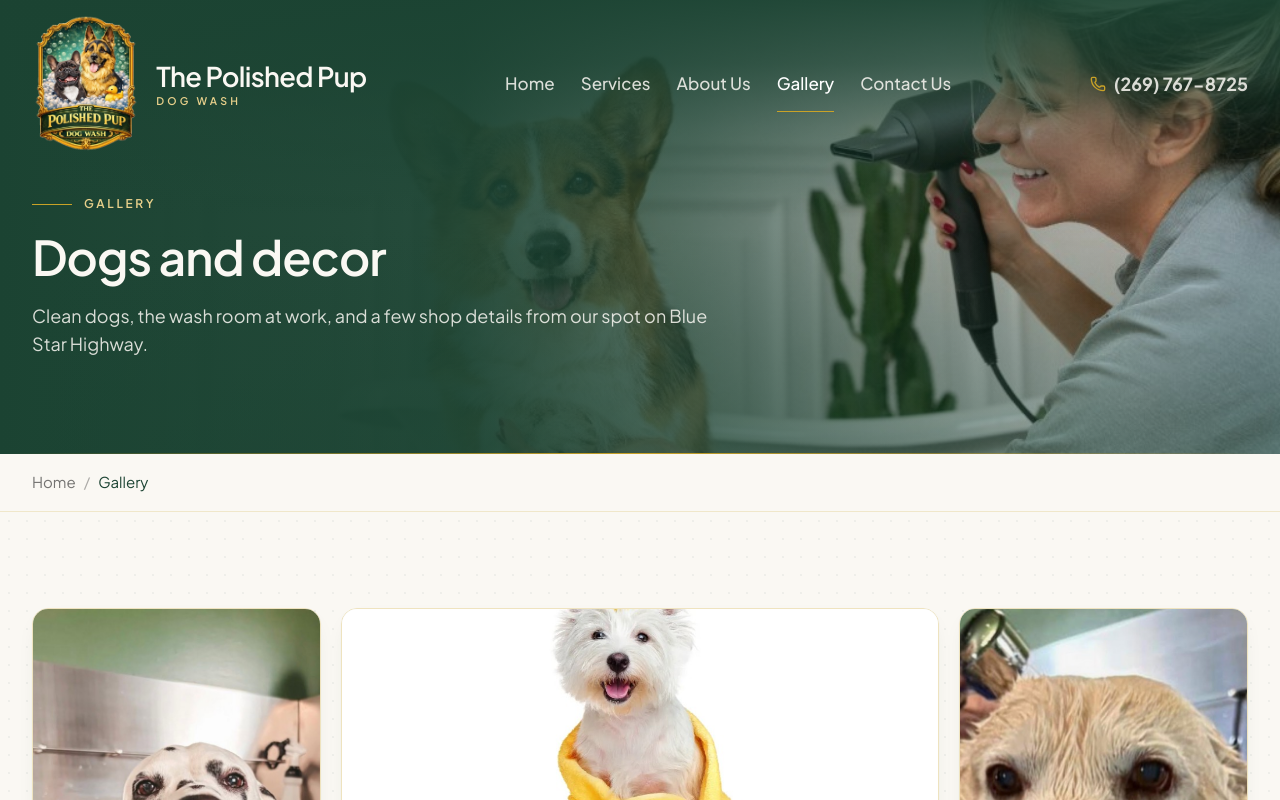
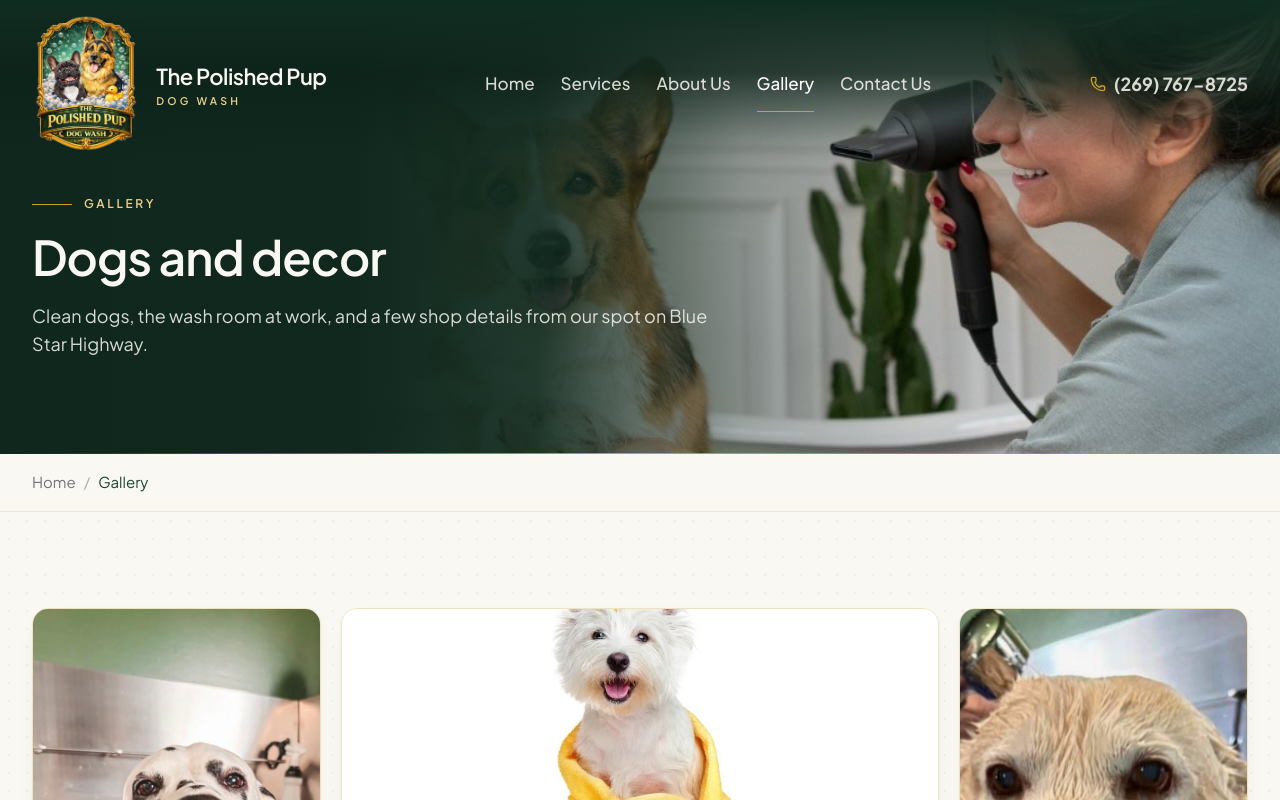
Before and after one commit to webstix-git/the-polished-pup, a Next.js app: page /gallery in a window 1280 px wide. Shown: the top 800 px of the page. Built offline with nearby package versions, Linux system fonts and the light colour scheme.

Commit message:
responsive fixes

```diff
--- a/src/app/globals.css
+++ b/src/app/globals.css
@@ -136,8 +136,21 @@
     }
   }
 
-  /* Mobile: full readable scrim (L→R desktop wash leaves text washed-out on narrow screens) */
+  /* Home hero — dark green scrim for text/nav contrast */
   .home-hero__overlay {
+    background-image:
+      linear-gradient(
+        to bottom,
+        rgb(17 44 33 / 94%) 0%,
+        rgb(15 38 29 / 88%) 22%,
+        rgb(13 33 25 / 78%) 48%,
+        rgb(13 30 23 / 72%) 72%,
+        rgb(15 35 27 / 82%) 100%
+      );
+  }
+
+  /* Inside-page banners */
+  .page-hero__overlay {
     background-image:
       linear-gradient(
         to bottom,
@@ -156,6 +169,26 @@
           to bottom,
           rgb(17 44 33) 0%,
           rgb(13 35 26 / 37%) 16%,
+          rgb(27 67 50 / 0%) 34%,
+          transparent 48%
+        ),
+        linear-gradient(
+          90deg,
+          #0f271d 0%,
+          #10281e 28%,
+          rgb(17 43 32 / 92%) 42%,
+          rgb(15 37 27 / 31%) 58%,
+          rgb(13 30 23 / 7%) 72%,
+          transparent 88%
+        );
+    }
+
+    .page-hero__overlay {
+      background-image:
+        linear-gradient(
+          to bottom,
+          rgb(17 44 33) 0%,
+          rgb(13 35 26 / 80%) 16%,
           rgb(27 67 50 / 0%) 34%,
           transparent 48%
         ),
--- a/src/components/logo.tsx
+++ b/src/components/logo.tsx
@@ -15,7 +15,7 @@ const variants = {
   header: {
     mark: "h-[52px] sm:h-[72px] lg:h-[100px] xl:h-[140px]",
     gap: "gap-2.5 sm:gap-3 lg:gap-3 xl:gap-4",
-    name: "text-[0.95rem] sm:text-xl lg:text-[1.35rem] xl:text-[1.7rem]",
+    name: "text-[0.95rem] sm:text-xl lg:text-[22px] xl:text-[22px]",
     sub: "text-[0.5rem] sm:text-[0.58rem] lg:text-[0.6rem] xl:text-[0.66rem] tracking-[0.28em] sm:tracking-[0.3em]",
   },
   headerCompact: {
--- a/src/components/page-hero.tsx
+++ b/src/components/page-hero.tsx
@@ -44,15 +44,7 @@ export function PageHero({
 
         <div
           aria-hidden="true"
-          className="pointer-events-none absolute inset-0 bg-[linear-gradient(to_bottom,rgba(27,67,50,0.94)_0%,rgba(27,67,50,0.88)_35%,rgba(27,67,50,0.78)_70%,rgba(27,67,50,0.82)_100%)] md:bg-[linear-gradient(90deg,#1b4332_0%,rgba(27,67,50,0.94)_36%,rgba(27,67,50,0.62)_55%,rgba(27,67,50,0.22)_74%,transparent_90%)]"
-        />
-        <div
-          aria-hidden="true"
-          className="pointer-events-none absolute inset-0 hidden bg-[linear-gradient(to_bottom,rgba(27,67,50,0.92)_0%,rgba(27,67,50,0.72)_14%,rgba(27,67,50,0.35)_28%,transparent_48%)] md:block"
-        />
-        <div
-          aria-hidden="true"
-          className="pointer-events-none absolute inset-0 bg-gradient-to-t from-deep/40 via-transparent to-transparent"
+          className="page-hero__overlay pointer-events-none absolute inset-0"
         />
 
         <Container width="wide" className="relative">
```
